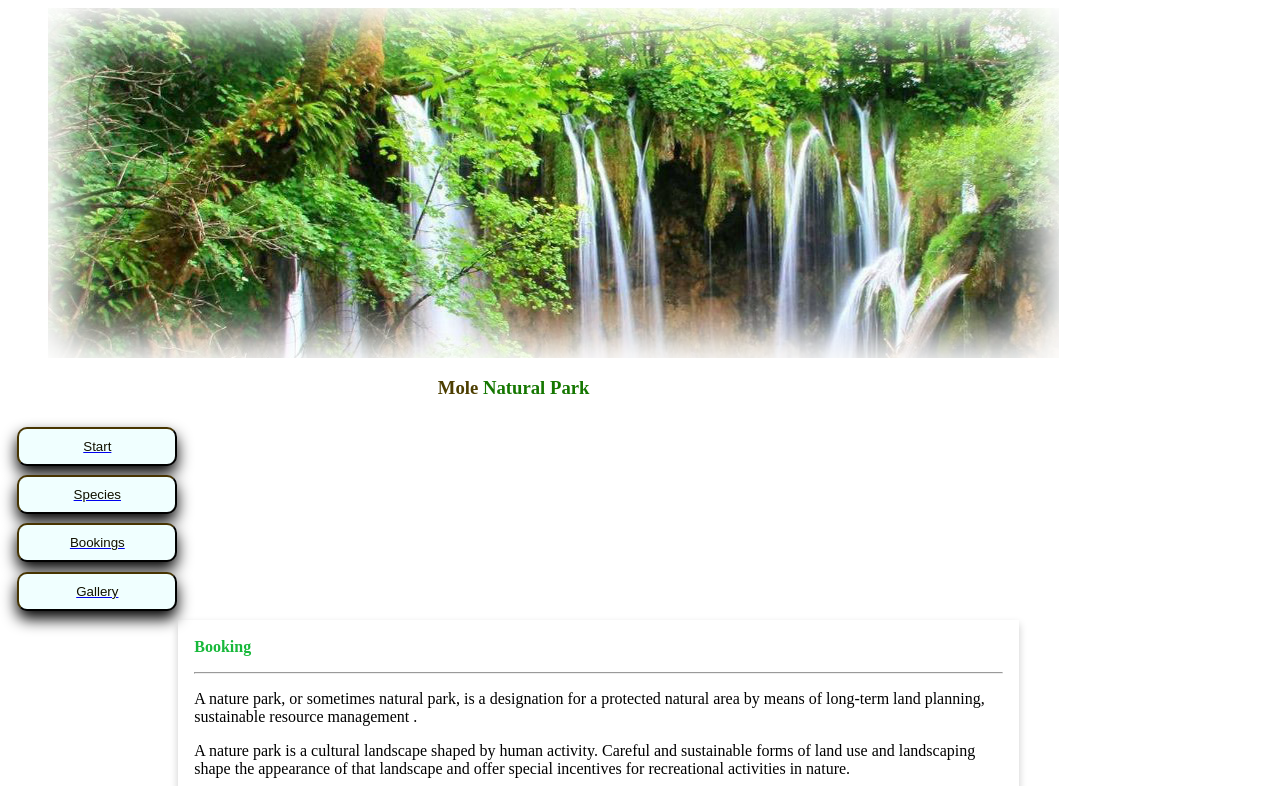
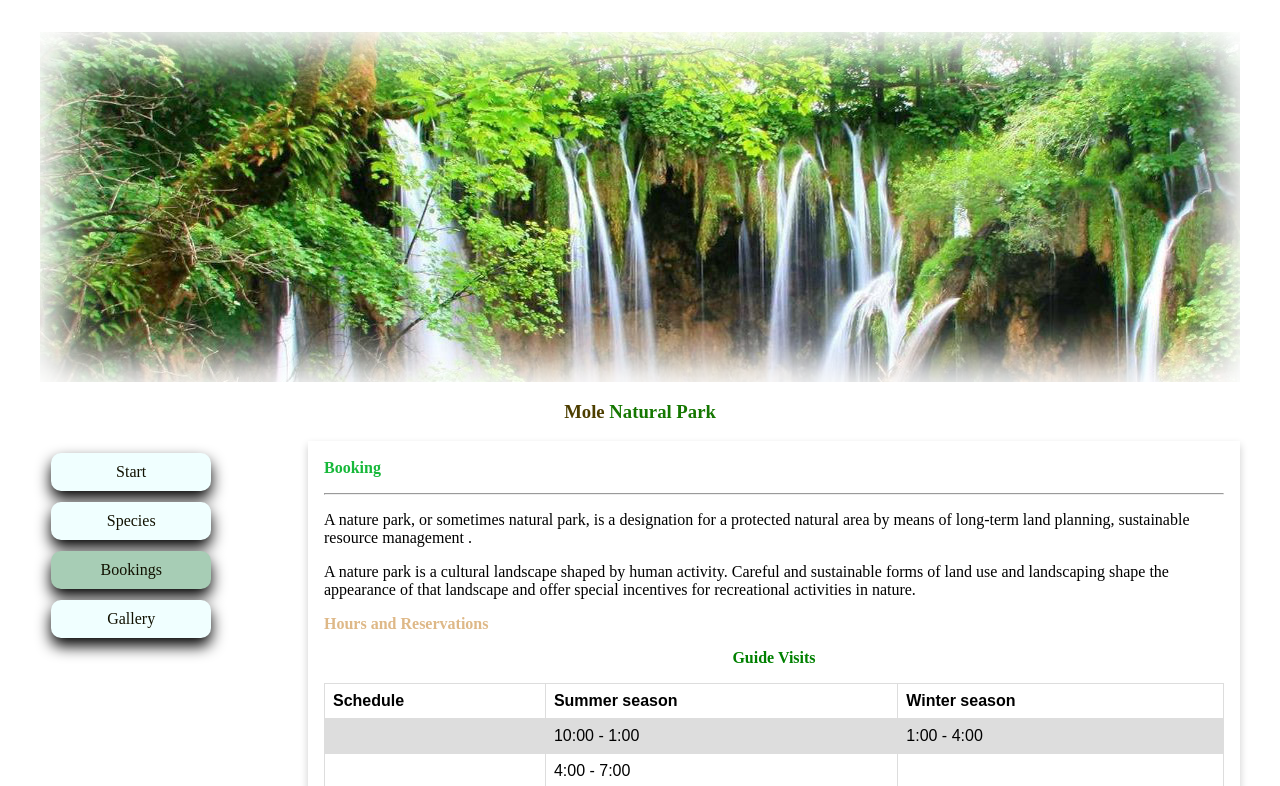
Before and after one commit to codedstar/NaturalPark, a website: page public_html/booking.html in a window 1280 px wide. Shown: the top 786 px of the page. Drawn offline with Linux system fonts and the light colour scheme.

Commit message:
Added species page with anchor

```diff
--- a/public_html/assets/css/style.css
+++ b/public_html/assets/css/style.css
@@ -7,10 +7,14 @@ Click nbfs://nbhost/SystemFileSystem/Templates/ClientSide/css.css to edit this t
     Author     : abdulmac
 */
 
+.inner-body{
+    margin: 2em;
+}
+
 .image{
     height: 350px;
     margin: 0 40px;
-    background: url(../../assets/images/national-parks.jpg) left top no-repeat;
+    background: url(../../assets/images/national-parks.jpg) left top repeat;
     box-shadow: 25px 25px 50px 0 white inset, -25px -25px 50px 0 white inset;
     align-items: center;
    width: 100%;
@@ -102,8 +106,8 @@ table {
 
 .image{
     height: 350px;
-    margin: 0 40px;
-    background: url(../../assets/images/national-parks.jpg) left top no-repeat;
+    margin: 0 ;
+    background: url(../../assets/images/national-parks.jpg) left top;
     box-shadow: 25px 25px 50px 0 white inset, -25px -25px 50px 0 white inset;
     /*width: 300px;*/
     /*height: 300px;*/
@@ -124,7 +128,7 @@ table {
 
 .content{
     float: right;
-    width: 80%;
+    width: 75%;
 }
 
 .nav button{
@@ -178,3 +182,59 @@ table {
     background-color:#147500;
     color: aliceblue;
 }
+
+
+/*.nav a{
+    text-transform: capitalize;
+    display: block;
+    margin: 0.7em;
+    padding: 10px 0;
+    width: 160px;
+    background-color:azure;
+    color: rgb(17, 17, 1);
+    border-radius: 10px;
+    border-color: #473400;
+     box-shadow: 0px 8px 15px rgba(0, 0, 0, 5);
+    cursor: pointer;
+}
+
+.nav a.active{
+    background-color: azure;
+}
+
+.nav a:hover{
+    background-color:#147500;
+    color: aliceblue;
+}*/
+.button{
+    float: left;
+}
+.button a {
+  background-color: Crimson;
+  border-radius: 5px;
+  color: white;
+  padding: .5em;
+  text-decoration: none;
+  text-transform: capitalize;
+    display: block;
+    margin: 0.7em;
+    padding: 10px 0;
+    width: 160px;
+    background-color:azure;
+    color: rgb(17, 17, 1);
+    border-radius: 10px;
+    border-color: #473400;
+     box-shadow: 0px 8px 15px rgba(0, 0, 0, 5);
+    /*cursor: pointer;*/
+        text-align: center;
+}
+
+.button a:focus,
+.button a:hover {
+  background-color:#147500;
+    color: aliceblue;
+}
+
+.button a.active{
+    background-color: #a7cdb5;
+}
--- a/public_html/booking.html
+++ b/public_html/booking.html
@@ -15,7 +15,7 @@ Click nbfs://nbhost/SystemFileSystem/Templates/Other/html.html to edit this temp
 </head>
 
 <body>
-    <div class="inner-cont">
+    <div class="inner-body">
         <div class="image">
             <!--<img src="assets/images/national-parks.jpg" alt="" class="image">-->
         </div>
@@ -24,12 +24,12 @@ Click nbfs://nbhost/SystemFileSystem/Templates/Other/html.html to edit this temp
             <h3> Mole <span class="title">Natural Park</span> </h3>
         </div>
 
-        <div class="nav">
-            <a href="./index.html"> <button class="active"> start </button></a>
-            <a href="./species.html"> <button> species </button></a>
-            <a href="./booking.html"> <button> bookings </button></a>
-            <a href="./gallery.html"> <button> gallery </button></a>
-         </div>
+        <div class="button">
+            <a href="./index.html" >  start </a>
+            <a href="./species.html">  species</a>
+            <a href="./booking.html" class="active"> bookings </a>
+            <a href="./gallery.html"> gallery </a>
+        </div>
 
         <div class="content">
             <div class="booking">
```
Also changed, not shown: public_html/gallery.html (+6 -6 lines), public_html/index.html (+8 -5 lines), public_html/species.html (added, +124 -0 lines).
